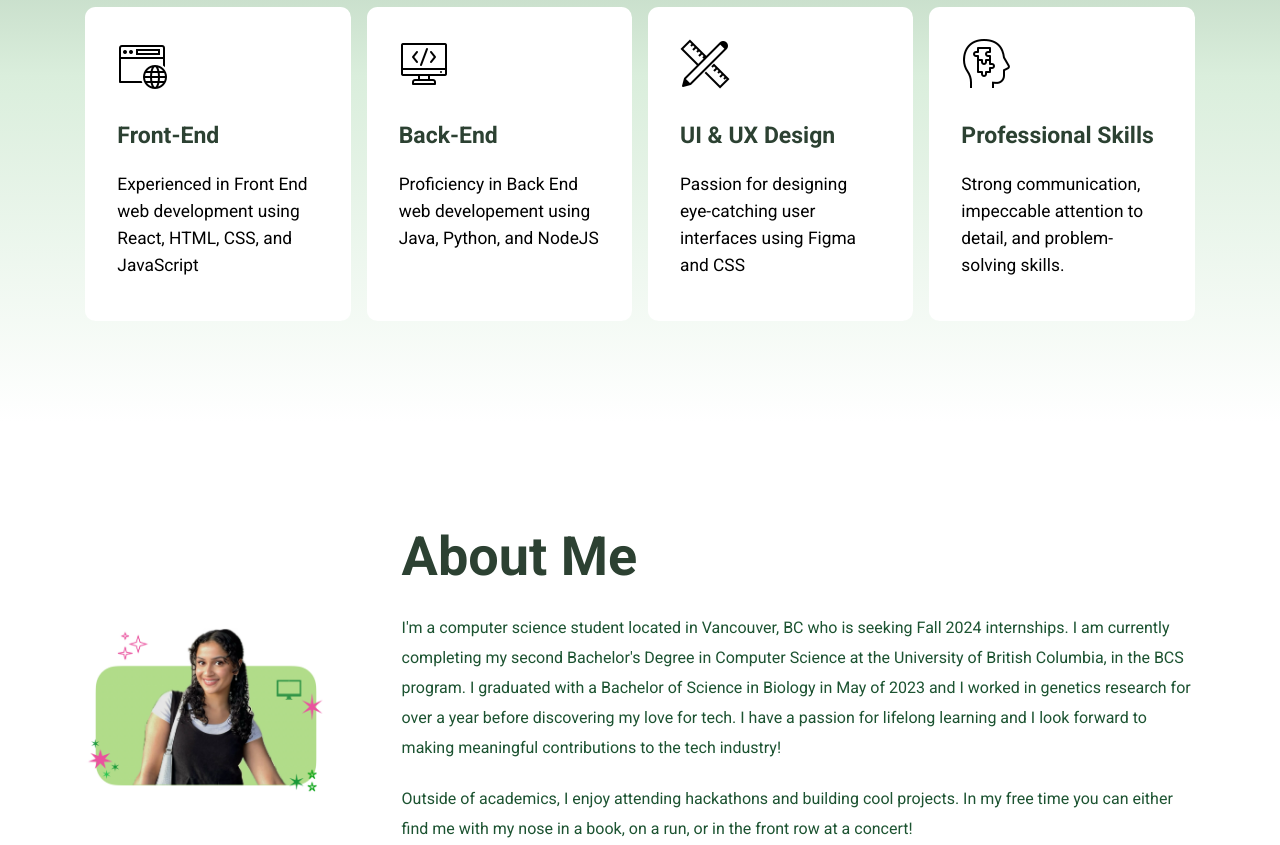
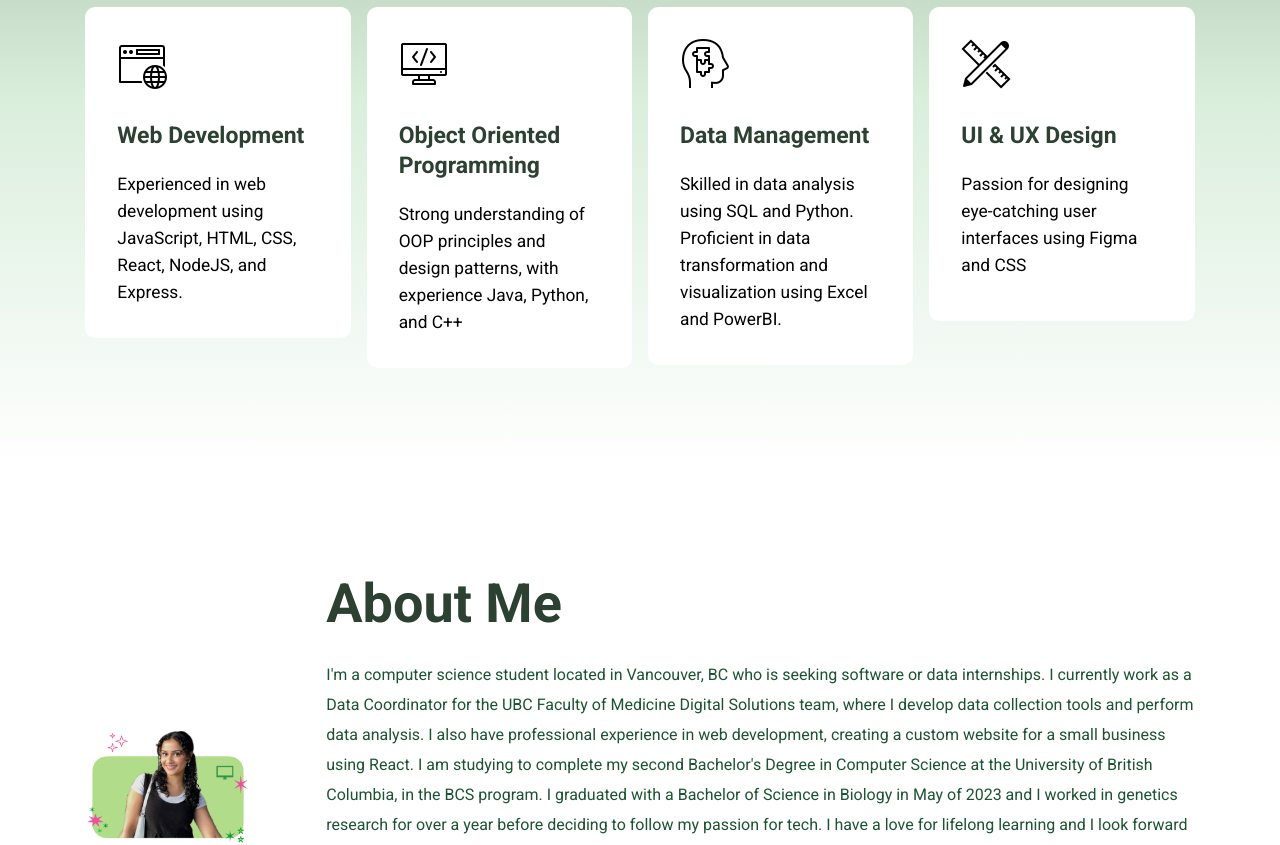
Before and after one commit to saharahb/portfolio, a React (Create React App) app: page / in a window 1280 px wide. Shown: the part 1020-1865 px from the top of the page. Built offline with nearby package versions, Linux system fonts and the light colour scheme.

Commit message:
updated resume and projects

```diff
--- a/src/Pages/Home/AboutMe.jsx
+++ b/src/Pages/Home/AboutMe.jsx
@@ -9,13 +9,17 @@ export default function AboutMe() {
           <h1 className="skills--section--heading">About Me</h1>
           <p className="about--section-description">
             I'm a computer science student located in Vancouver, BC who is
-            seeking Fall 2024 internships. I am currently completing my second
-            Bachelor's Degree in Computer Science at the University of British
-            Columbia, in the BCS program. I graduated with a Bachelor of Science
-            in Biology in May of 2023 and I worked in genetics research for over
-            a year before discovering my love for tech. I have a passion for
-            lifelong learning and I look forward to making meaningful
-            contributions to the tech industry!
+            seeking software or data internships. I currently work as a Data
+            Coordinator for the UBC Faculty of Medicine Digital Solutions team,
+            where I develop data collection tools and perform data analysis. I
+            also have professional experience in web development, creating a
+            custom website for a small business using React. I am studying to
+            complete my second Bachelor's Degree in Computer Science at the
+            University of British Columbia, in the BCS program. I graduated with
+            a Bachelor of Science in Biology in May of 2023 and I worked in
+            genetics research for over a year before deciding to follow my
+            passion for tech. I have a love for lifelong learning and I look
+            forward to making meaningful contributions to the tech industry!
           </p>
           <p className="about--section-description">
             Outside of academics, I enjoy attending hackathons and building cool
--- a/src/data/index.json
+++ b/src/data/index.json
@@ -3,45 +3,52 @@
     {
       "id": "1",
       "src": "./img/frontend2.png",
-      "title": "Front-End",
-      "description": "Experienced in Front End web development using React, HTML, CSS, and JavaScript"
+      "title": "Web Development",
+      "description": "Experienced in web development using JavaScript, HTML, CSS, React, NodeJS, and Express."
     },
     {
       "id": "2",
       "src": "./img/backend.png",
-      "title": "Back-End",
-      "description": "Proficiency in Back End web developement using Java, Python, and NodeJS"
+      "title": "Object Oriented Programming",
+      "description": "Strong understanding of OOP principles and design patterns, with experience Java, Python, and C++"
     },
     {
       "id": "3",
+      "src": "./img/professional.png",
+      "title": "Data Management",
+      "description": "Skilled in data analysis using SQL and Python. Proficient in data transformation and visualization using Excel and PowerBI."
+    },
+    {
+      "id": "4",
       "src": "./img/design.png",
       "title": "UI & UX Design",
       "description": "Passion for designing eye-catching user interfaces using Figma and CSS"
-    },
-    {
-      "id": "4",
-      "src": "./img/professional.png",
-      "title": "Professional Skills",
-      "description": "Strong communication, impeccable attention to detail, and problem-solving skills."
     }
   ],
   "portfolio": [
     {
       "id": "1",
+      "src": "./img/yada1.png",
+      "title": "Yada",
+      "description": "AI-Powered Flashcard Generator that uses OpenAI API to convert notes into question-answer flashcards.",
+      "link": "https://github.com/michellejslei/Yada"
+    },
+    {
+      "id": "2",
       "src": "./img/beeFit-design.png",
       "title": "beeFit",
       "description": "An iOS app built using SwiftUI that integrates fitness plans with a retail rewards system.",
       "link": "https://github.com/Weenawibowo/beeFit"
     },
     {
-      "id": "3",
+      "id": "4",
       "src": "./img/project3-sb.png",
       "title": "Swipe Bright",
       "description": "Full-stack web app that allows users to swipe and match with their peers for personalized tutoring services.",
       "link": "https://github.com/lilyschen/SwipeBright"
     },
     {
-      "id": "2",
+      "id": "3",
       "src": "./img/project2-rr.png",
       "title": "Reader's Room",
       "description": "A Java GUI where users can log books to create their own personal library.",
```
Also changed, not shown: public/img/yada1.png (added), 1 other file (tests, documents, lock files or other folders).
